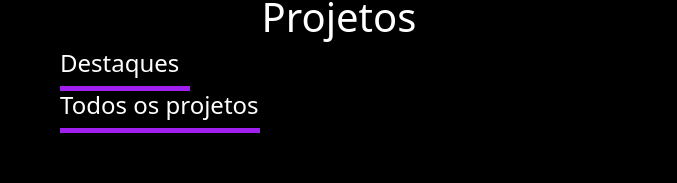
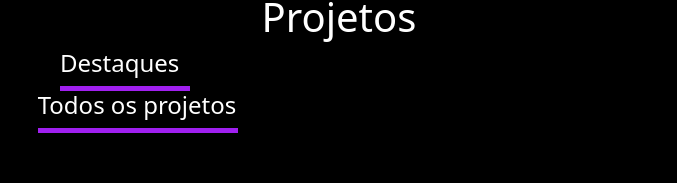
Before and after one commit to geanderson-062/Portfolio_geanderson, a React (Create React App) app: page / in a window 1280 px wide. Shown: the part 1025-1208 px from the top of the page, without its empty margins (301-978 px from the left). Built offline with nearby package versions, Linux system fonts and the light colour scheme.

Commit message:
Update Sub_title_projetos.js

```diff
--- a/src/components/Sub_title_projetos.js
+++ b/src/components/Sub_title_projetos.js
@@ -4,7 +4,7 @@ export default class Sub_title_projetos extends Component {
   render() {
     return (
       <>
-        <div style={{ marginLeft: "25%" }}>
+        <div style={{ marginLeft: "23%" }}>
           <h1 className="fs-4 text-white">Todos os projetos</h1>
           <div
             style={{
```
